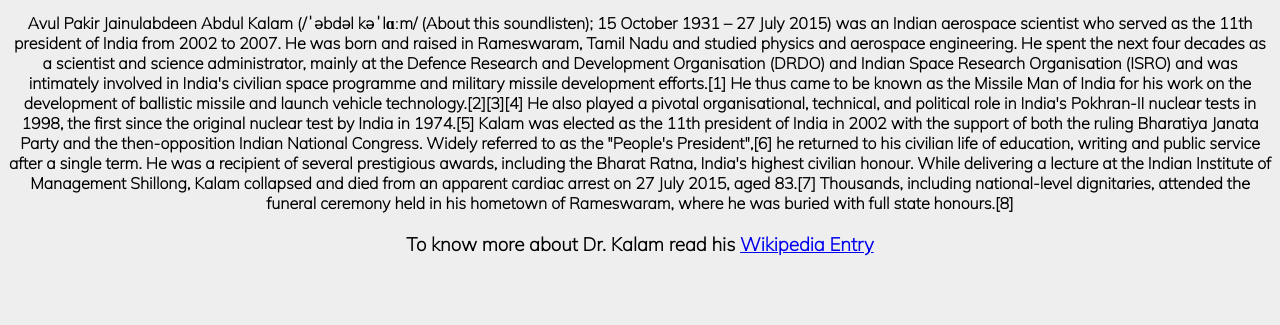
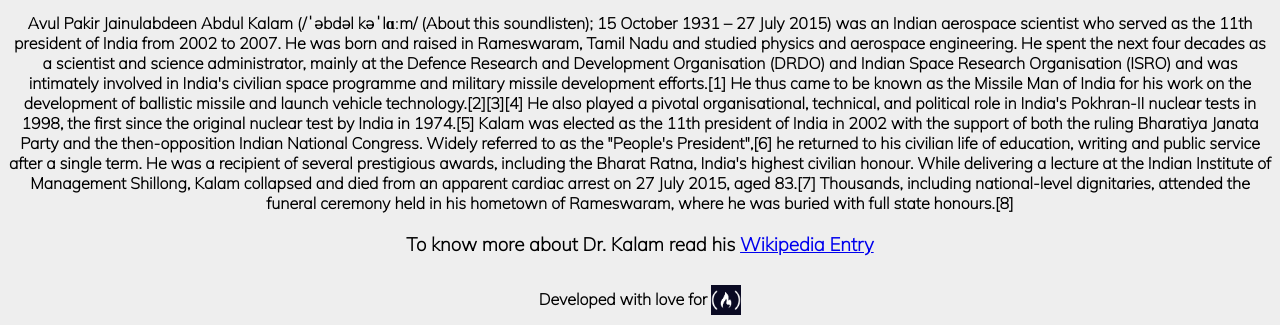
Before and after one commit to priyeshgu/fcc-tribute-page, a plain HTML site: page index.html in a window 1280 px wide. Shown: the part 815-1140 px from the top of the page. Before the commit the page ends 1090 px from the top, so only its background shows below. Drawn offline with Linux system fonts and the light colour scheme.

Commit message:
Footer text added

```diff
--- a/index.html
+++ b/index.html
@@ -40,8 +40,7 @@
 
 
 
-
-
+            <p>Developed with love for <a href="https://www.freecodecamp.org/priyeshgupta" target="_blank"> <img id="fcc-logo" src="Assets/fcc-logo.png" alt="fcc-logo"></a></p>
 
     </body>
 </html>
--- a/style.css
+++ b/style.css
@@ -28,3 +28,10 @@ background-color: #ffffff;
 #img-caption{
     margin-top: -10px;
 }
+
+#fcc-logo{
+    width: 30px;
+    height: 30px;
+    position: relative;
+    top: 10px;
+}
```
Also changed, not shown: Assets/fcc-logo.png (added).
